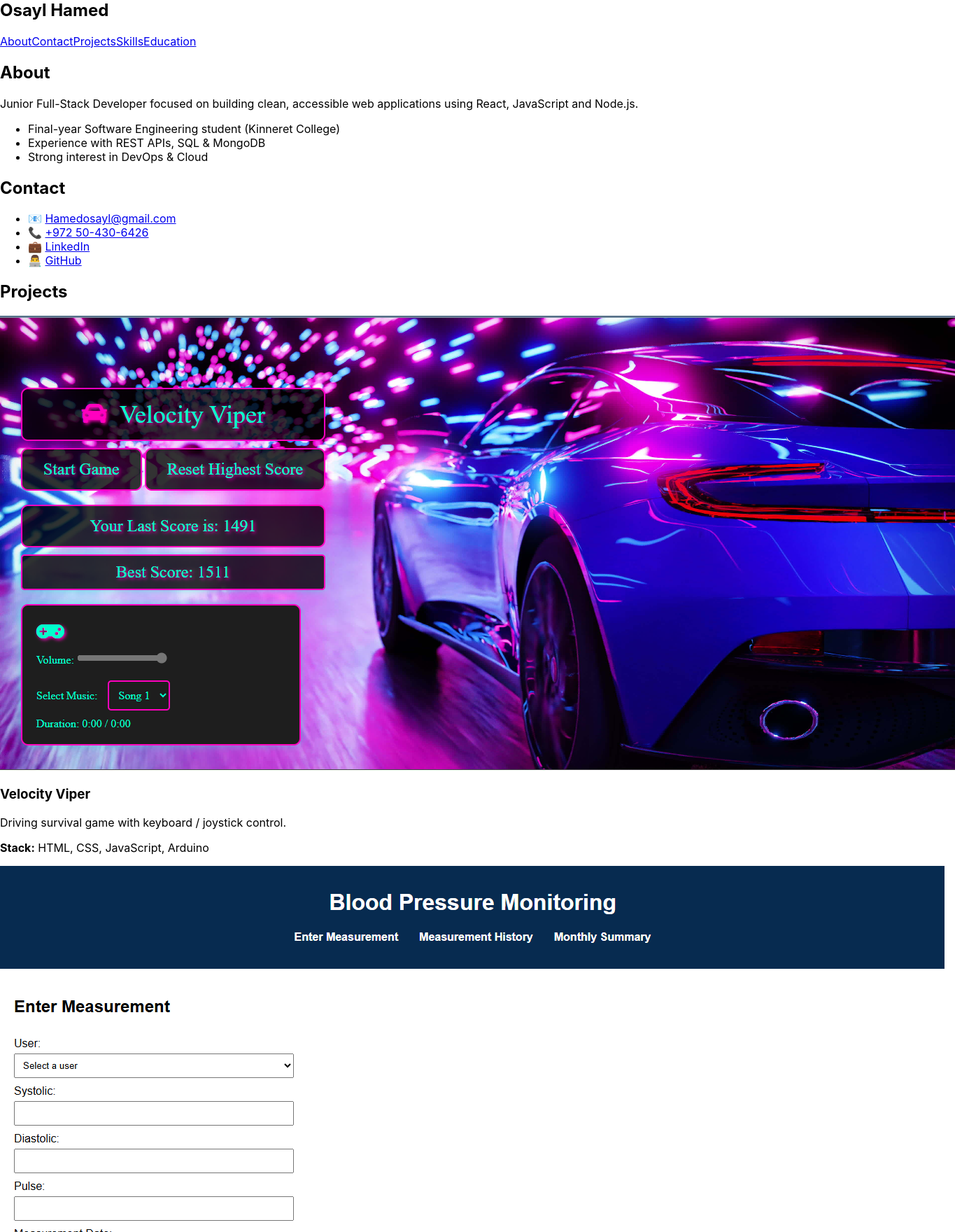
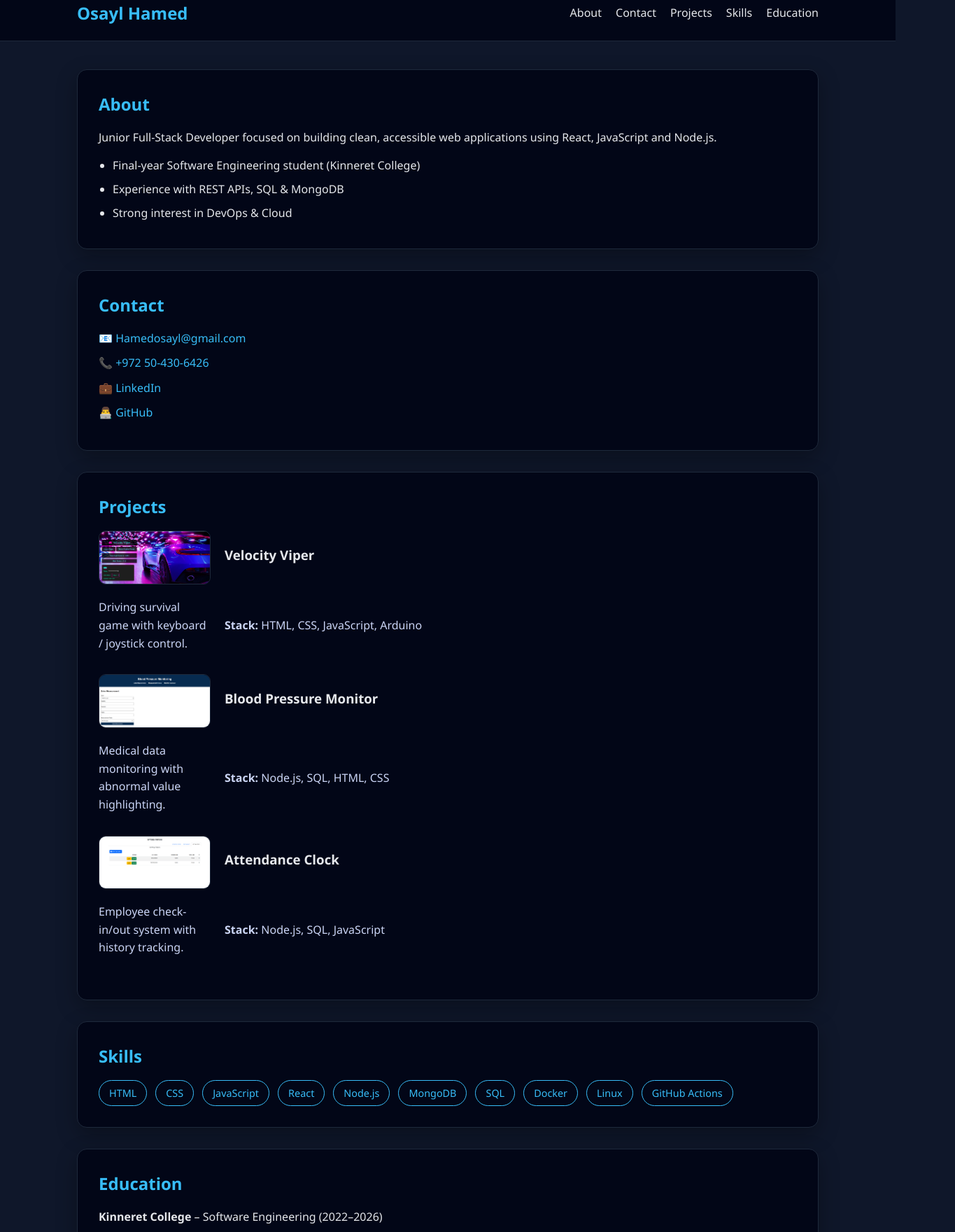
Before and after one commit to osayl12/osayl-resume, a React (Create React App) app: page / in a window 1280 px wide. Shown: the part 20-1780 px from the top of the page at 70% size, 1365 px wide, since content can reach past the window. Built offline with nearby package versions, Linux system fonts and the light colour scheme.

Commit message:
style for the whole web

```diff
--- a/src/styles.css
+++ b/src/styles.css
@@ -1,38 +1,159 @@
-.App {
-  text-align: center;
+/* ===== Reset & Base ===== */
+* {
+  box-sizing: border-box;
+  margin: 0;
+  padding: 0;
 }
 
-.App-logo {
-  height: 40vmin;
-  pointer-events: none;
+body {
+  font-family: "Segoe UI", Tahoma, sans-serif;
+  background: #0f172a;
+  color: #e5e7eb;
+  line-height: 1.6;
 }
 
-@media (prefers-reduced-motion: no-preference) {
-  .App-logo {
-    animation: App-logo-spin infinite 20s linear;
+/* ===== Layout ===== */
+.container {
+  max-width: 1100px;
+  margin: 0 auto;
+  padding: 40px 20px;
+}
+
+/* ===== Header ===== */
+header {
+  background: linear-gradient(90deg, #020617, #020617);
+  border-bottom: 1px solid #1e293b;
+}
+
+.toolbar {
+  max-width: 1100px;
+  margin: 0 auto;
+  padding: 20px;
+  display: flex;
+  justify-content: space-between;
+  align-items: center;
+}
+
+.toolbar h2 {
+  font-size: 1.5rem;
+  color: #38bdf8;
+}
+
+.site-nav a {
+  margin-left: 20px;
+  color: #e5e7eb;
+  text-decoration: none;
+  font-weight: 500;
+  transition: color 0.2s ease;
+}
+
+.site-nav a:hover {
+  color: #38bdf8;
+}
+
+/* ===== Cards ===== */
+.card {
+  background: #020617;
+  border: 1px solid #1e293b;
+  border-radius: 14px;
+  padding: 30px;
+  margin-bottom: 30px;
+  box-shadow: 0 10px 30px rgba(0, 0, 0, 0.3);
+}
+
+.card h1,
+.card h2 {
+  margin-bottom: 15px;
+  color: #38bdf8;
+}
+
+/* ===== About ===== */
+.bullets {
+  margin-top: 15px;
+  padding-left: 20px;
+}
+
+.bullets li {
+  margin-bottom: 8px;
+}
+
+/* ===== Contact ===== */
+.contact-list {
+  list-style: none;
+}
+
+.contact-list li {
+  margin-bottom: 10px;
+}
+
+.contact-list a {
+  color: #38bdf8;
+  text-decoration: none;
+}
+
+.contact-list a:hover {
+  text-decoration: underline;
+}
+
+/* ===== Projects ===== */
+.project {
+  display: grid;
+  grid-template-columns: 160px 1fr;
+  gap: 20px;
+  margin-bottom: 25px;
+  align-items: center;
+}
+
+.project img {
+  width: 100%;
+  border-radius: 10px;
+  border: 1px solid #1e293b;
+}
+
+.project h3 {
+  margin-bottom: 8px;
+  color: #e5e7eb;
+}
+
+.project p {
+  margin-bottom: 6px;
+  color: #cbd5f5;
+}
+
+/* ===== Skills ===== */
+.skills-list {
+  list-style: none;
+  display: flex;
+  flex-wrap: wrap;
+  gap: 12px;
+}
+
+.skills-list li {
+  background: #020617;
+  border: 1px solid #38bdf8;
+  color: #38bdf8;
+  padding: 6px 14px;
+  border-radius: 20px;
+  font-size: 0.9rem;
+}
+
+/* ===== Education ===== */
+#education p {
+  margin-bottom: 8px;
+}
+
+/* ===== Responsive ===== */
+@media (max-width: 768px) {
+  .toolbar {
+    flex-direction: column;
+    gap: 15px;
+  }
+
+  .site-nav a {
+    margin: 0 10px;
+  }
+
+  .project {
+    grid-template-columns: 1fr;
   }
 }
-
-.App-header {
-  background-color: #282c34;
-  min-height: 100vh;
-  display: flex;
-  flex-direction: column;
-  align-items: center;
-  justify-content: center;
-  font-size: calc(10px + 2vmin);
-  color: white;
-}
-
-.App-link {
-  color: #61dafb;
-}
-
-@keyframes App-logo-spin {
-  from {
-    transform: rotate(0deg);
-  }
-  to {
-    transform: rotate(360deg);
-  }
-}
```
